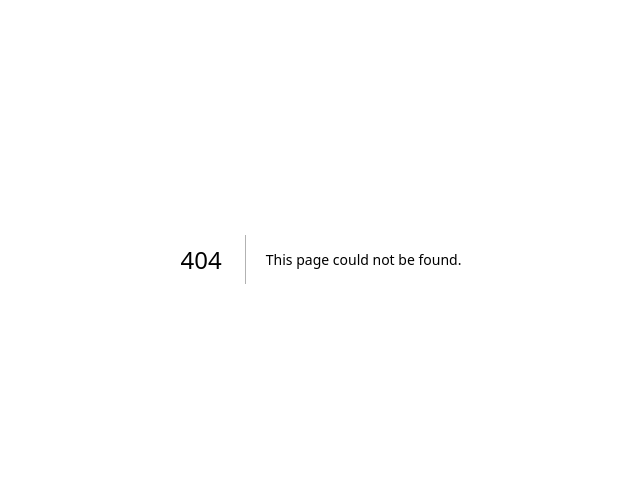
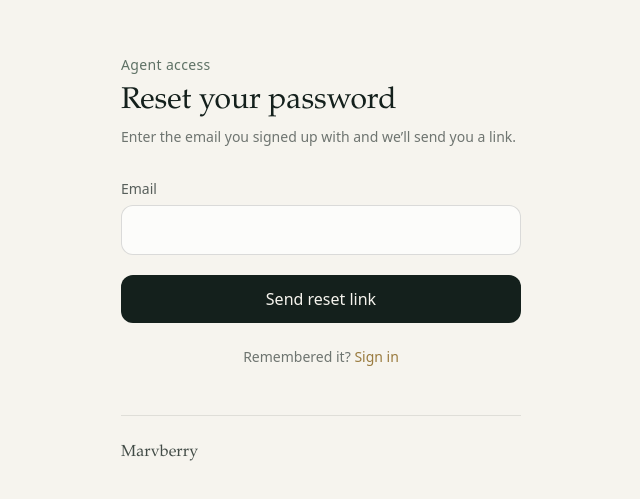
Before and after one commit to thestylingstylist-lang/bookingtoolv2, a Next.js app: page /forgot-password in a window 1280 px wide. Before the commit this address had no page. Shown: the part 141-640 px from the top of the page, without its empty margins (319-959 px from the left). Built offline with nearby package versions, Linux system fonts and the light colour scheme.

Commit message:
Add files via upload

```diff
--- /dev/null
+++ b/app/auth-footer.tsx
@@ -0,0 +1,16 @@
+import { PRODUCT_NAME, SUPPORT_EMAIL } from "@/lib/support"
+
+// Footer for logged-out pages so nobody is left stranded.
+export default function AuthFooter() {
+  const mailto = `mailto:${SUPPORT_EMAIL}?subject=${encodeURIComponent(`${PRODUCT_NAME} support`)}`
+  return (
+    <footer className="mt-12 flex items-center justify-between border-t border-ink/10 pt-6 text-sm text-ink/60">
+      <span className="font-serif text-base text-ink/80">{PRODUCT_NAME}</span>
+      {SUPPORT_EMAIL && (
+        <a href={mailto} className="font-medium text-brass hover:underline">
+          Need help? Contact support
+        </a>
+      )}
+    </footer>
+  )
+}
--- /dev/null
+++ b/app/auth/callback/route.ts
@@ -0,0 +1,19 @@
+import { NextResponse, type NextRequest } from "next/server"
+import { createClient } from "@/lib/supabase/server"
+
+// Password-reset emails land here. We swap the one-time code for a session,
+// then send the agent on to set a new password.
+export async function GET(request: NextRequest) {
+  const { searchParams, origin } = request.nextUrl
+  const code = searchParams.get("code")
+  const nextParam = searchParams.get("next") ?? "/dashboard"
+  // Only allow same-site paths, never an outside address.
+  const next = nextParam.startsWith("/") && !nextParam.startsWith("//") ? nextParam : "/dashboard"
+
+  if (code) {
+    const supabase = await createClient()
+    const { error } = await supabase.auth.exchangeCodeForSession(code)
+    if (!error) return NextResponse.redirect(new URL(next, origin))
+  }
+  return NextResponse.redirect(new URL("/forgot-password?error=link", origin))
+}
--- /dev/null
+++ b/app/forgot-password/actions.ts
@@ -0,0 +1,32 @@
+"use server"
+
+import { headers } from "next/headers"
+import { createClient } from "@/lib/supabase/server"
+
+const emailRe = /^[^\s@]+@[^\s@]+\.[^\s@]+$/
+
+export type ForgotState = { sent: boolean; error: string }
+
+export async function requestReset(
+  _prev: ForgotState | null,
+  formData: FormData
+): Promise<ForgotState> {
+  const email = String(formData.get("email") ?? "").trim().toLowerCase()
+  if (!emailRe.test(email)) return { sent: false, error: "Enter a valid email address." }
+
+  const h = await headers()
+  const host = h.get("x-forwarded-host") ?? h.get("host")
+  const proto = h.get("x-forwarded-proto") ?? "https"
+  const origin = `${proto}://${host}`
+
+  const supabase = await createClient()
+  const { error } = await supabase.auth.resetPasswordForEmail(email, {
+    redirectTo: `${origin}/auth/callback?next=/reset-password`,
+  })
+
+  if (error && error.status === 429) {
+    return { sent: false, error: "Too many requests. Wait a few minutes and try again." }
+  }
+  // Same message whether or not the account exists, so nobody can fish for emails.
+  return { sent: true, error: "" }
+}
--- /dev/null
+++ b/app/forgot-password/forgot-form.tsx
@@ -0,0 +1,47 @@
+"use client"
+
+import { useActionState } from "react"
+import { requestReset } from "./actions"
+
+export default function ForgotForm() {
+  const [state, formAction, pending] = useActionState(requestReset, null)
+
+  if (state?.sent) {
+    return (
+      <div className="rounded-2xl border border-ink/10 bg-white/60 p-6">
+        <p className="font-medium">Check your email.</p>
+        <p className="mt-2 text-sm text-ink/70">
+          If there&rsquo;s an account for that address, a reset link is on its way. Open it on this
+          same device and browser. It can take a few minutes, so check spam too.
+        </p>
+      </div>
+    )
+  }
+
+  return (
+    <form action={formAction} className="space-y-5">
+      <label className="block">
+        <span className="mb-1.5 block text-sm text-ink/70">Email</span>
+        <input
+          name="email"
+          type="email"
+          autoComplete="email"
+          required
+          className="w-full rounded-xl border border-ink/15 bg-white/70 px-4 py-3 outline-none focus:border-brass focus:ring-2 focus:ring-brass/20"
+        />
+      </label>
+      {state?.error && (
+        <p role="alert" className="rounded-lg bg-red-50 px-4 py-3 text-sm text-red-800">
+          {state.error}
+        </p>
+      )}
+      <button
+        type="submit"
+        disabled={pending}
+        className="w-full rounded-xl bg-ink px-6 py-3 font-medium text-paper transition-opacity hover:opacity-90 disabled:opacity-50"
+      >
+        {pending ? "Sending\u2026" : "Send reset link"}
+      </button>
+    </form>
+  )
+}
--- /dev/null
+++ b/app/forgot-password/page.tsx
@@ -0,0 +1,35 @@
+import Link from "next/link"
+import ForgotForm from "./forgot-form"
+import AuthFooter from "@/app/auth-footer"
+
+export default async function ForgotPasswordPage({
+  searchParams,
+}: {
+  searchParams: Promise<{ error?: string }>
+}) {
+  const { error } = await searchParams
+  return (
+    <main className="mx-auto flex min-h-screen max-w-md flex-col justify-center px-6 py-16">
+      <header className="mb-8">
+        <p className="text-sm font-medium tracking-wide text-sage">Agent access</p>
+        <h1 className="mt-2 font-serif text-3xl">Reset your password</h1>
+        <p className="mt-2 text-sm text-ink/60">
+          Enter the email you signed up with and we&rsquo;ll send you a link.
+        </p>
+      </header>
+      {error === "link" && (
+        <p role="alert" className="mb-5 rounded-lg bg-red-50 px-4 py-3 text-sm text-red-800">
+          That link has expired or was already used. Request a new one.
+        </p>
+      )}
+      <ForgotForm />
+      <p className="mt-6 text-center text-sm text-ink/60">
+        Remembered it?{" "}
+        <Link href="/login" className="font-medium text-brass hover:underline">
+          Sign in
+        </Link>
+      </p>
+      <AuthFooter />
+    </main>
+  )
+}
--- a/app/login/login-form.tsx
+++ b/app/login/login-form.tsx
@@ -27,6 +27,9 @@ export default function LoginForm() {
           required
           className="w-full rounded-xl border border-ink/15 bg-white/70 px-4 py-3 outline-none focus:border-brass focus:ring-2 focus:ring-brass/20"
         />
+        <a href="/forgot-password" className="mt-2 inline-block text-sm font-medium text-brass hover:underline">
+          Forgot password?
+        </a>
       </label>
       {state?.error && (
         <p role="alert" className="rounded-lg bg-red-50 px-4 py-3 text-sm text-red-800">
--- a/app/login/page.tsx
+++ b/app/login/page.tsx
@@ -1,3 +1,4 @@
+import AuthFooter from "@/app/auth-footer"
 import LoginForm from "./login-form"
 
 export default function LoginPage() {
@@ -8,6 +9,7 @@ export default function LoginPage() {
         <h1 className="mt-2 font-serif text-3xl">Sign in to your dashboard</h1>
       </header>
       <LoginForm />
+      <AuthFooter />
     </main>
   )
 }
--- /dev/null
+++ b/app/reset-password/actions.ts
@@ -0,0 +1,26 @@
+"use server"
+
+import { redirect } from "next/navigation"
+import { createClient } from "@/lib/supabase/server"
+
+export async function setNewPassword(
+  _prev: { error: string } | null,
+  formData: FormData
+): Promise<{ error: string }> {
+  const password = String(formData.get("password") ?? "")
+  const confirm = String(formData.get("confirm") ?? "")
+
+  if (password.length < 8) return { error: "Use a password of at least 8 characters." }
+  if (password !== confirm) return { error: "Those passwords don't match." }
+
+  const supabase = await createClient()
+  const {
+    data: { user },
+  } = await supabase.auth.getUser()
+  if (!user) redirect("/forgot-password?error=link")
+
+  const { error } = await supabase.auth.updateUser({ password })
+  if (error) return { error: "Couldn't update your password. Request a new link and try again." }
+
+  redirect("/dashboard")
+}
--- /dev/null
+++ b/app/reset-password/page.tsx
@@ -0,0 +1,26 @@
+import { redirect } from "next/navigation"
+import { createClient } from "@/lib/supabase/server"
+import ResetForm from "./reset-form"
+import AuthFooter from "@/app/auth-footer"
+
+export const dynamic = "force-dynamic"
+
+export default async function ResetPasswordPage() {
+  const supabase = await createClient()
+  const {
+    data: { user },
+  } = await supabase.auth.getUser()
+  // Only reachable through a fresh reset link.
+  if (!user) redirect("/forgot-password?error=link")
+
+  return (
+    <main className="mx-auto flex min-h-screen max-w-md flex-col justify-center px-6 py-16">
+      <header className="mb-8">
+        <p className="text-sm font-medium tracking-wide text-sage">Agent access</p>
+        <h1 className="mt-2 font-serif text-3xl">Choose a new password</h1>
+      </header>
+      <ResetForm />
+      <AuthFooter />
+    </main>
+  )
+}
--- /dev/null
+++ b/app/reset-password/reset-form.tsx
@@ -0,0 +1,36 @@
+"use client"
+
+import { useActionState } from "react"
+import { setNewPassword } from "./actions"
+
+const inputClass =
+  "w-full rounded-xl border border-ink/15 bg-white/70 px-4 py-3 outline-none focus:border-brass focus:ring-2 focus:ring-brass/20"
+
+export default function ResetForm() {
+  const [state, formAction, pending] = useActionState(setNewPassword, null)
+
+  return (
+    <form action={formAction} className="space-y-5">
+      <label className="block">
+        <span className="mb-1.5 block text-sm text-ink/70">New password</span>
+        <input name="password" type="password" autoComplete="new-password" minLength={8} required className={inputClass} />
+      </label>
+      <label className="block">
+        <span className="mb-1.5 block text-sm text-ink/70">Confirm new password</span>
+        <input name="confirm" type="password" autoComplete="new-password" minLength={8} required className={inputClass} />
+      </label>
+      {state?.error && (
+        <p role="alert" className="rounded-lg bg-red-50 px-4 py-3 text-sm text-red-800">
+          {state.error}
+        </p>
+      )}
+      <button
+        type="submit"
+        disabled={pending}
+        className="w-full rounded-xl bg-ink px-6 py-3 font-medium text-paper transition-opacity hover:opacity-90 disabled:opacity-50"
+      >
+        {pending ? "Saving\u2026" : "Save new password"}
+      </button>
+    </form>
+  )
+}
--- a/app/signup/page.tsx
+++ b/app/signup/page.tsx
@@ -1,3 +1,4 @@
+import AuthFooter from "@/app/auth-footer"
 import Link from "next/link"
 import SignupForm from "./signup-form"
 
@@ -18,6 +19,7 @@ export default function SignupPage() {
           Sign in
         </Link>
       </p>
+      <AuthFooter />
     </main>
   )
 }
--- /dev/null
+++ b/lib/support.ts
@@ -0,0 +1,4 @@
+// Shown in the footer on the sign-in, sign-up and password pages.
+export const PRODUCT_NAME = "Marvberry"
+// Leave empty to hide the support link. Fill in once the domain email exists.
+export const SUPPORT_EMAIL = ""
```
